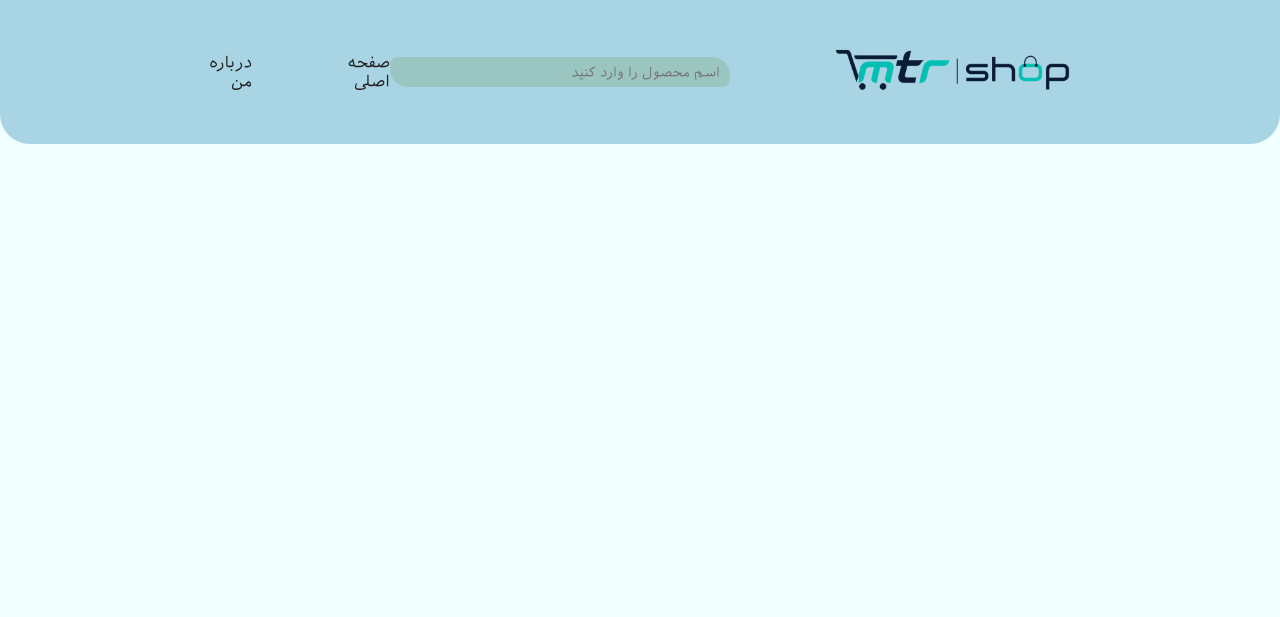
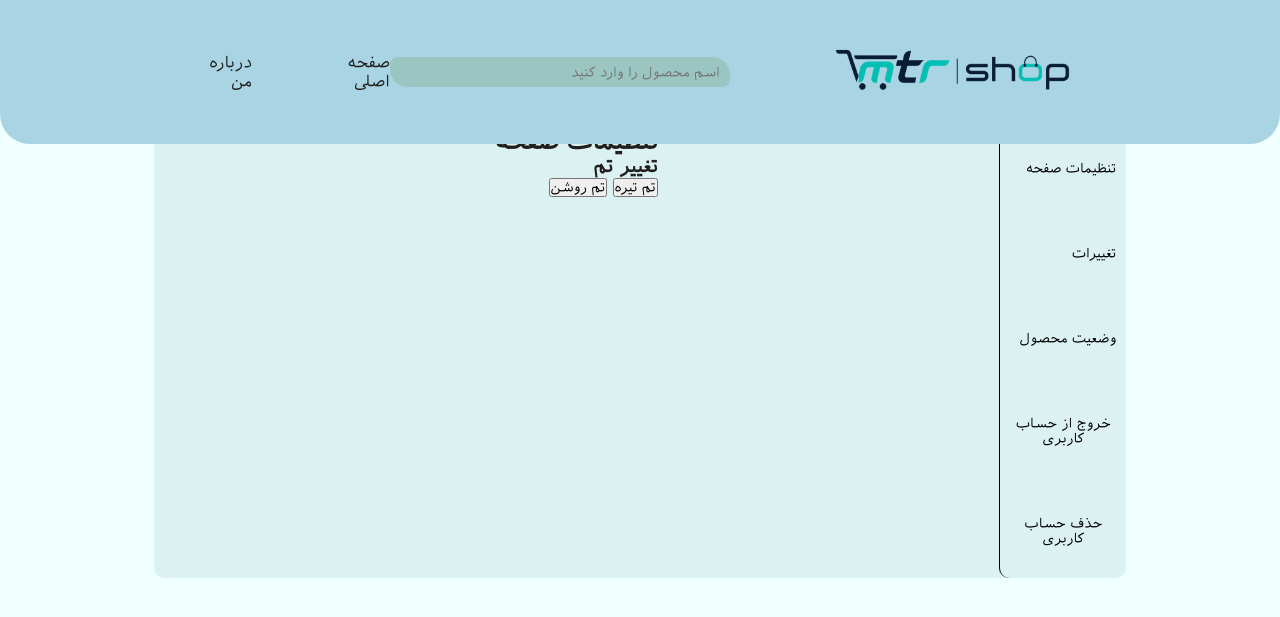
Before and after one commit to mohammadtaharezaeirad-mtr/mtr-shop, a Flask app: page /user/profile in a window 1280 px wide. Shown: the top 617 px of the page. Run offline with Flask 3, Linux system fonts and the light colour scheme.

Commit message:
Create a little user profile

```diff
--- a/static/css/users/profile_user.css
+++ b/static/css/users/profile_user.css
@@ -46,3 +46,93 @@
     color: rgb(36, 104, 206);
 }
 /*********************** end header ***********************/
+
+
+
+
+
+
+
+
+/*********************** start profile user ***********************/
+#profile{
+    display: flex;
+    width: 76%;
+    height: 450px;
+    margin: 0 auto;
+    margin-top: 10%;
+    border: none;
+    background-color: rgb(220, 242, 242);
+    border-radius: 10px;
+    transition: all ease 0.5s;
+
+}
+#profile:hover{
+    box-shadow: 0 0 7px 0.5px black;
+}
+#menubar{
+    display: flex;
+    height: auto;
+    width: 15%;
+    border-left: 1px solid black;
+    border-radius: 10px;
+    right: 0;
+    bottom: 0;
+    top: 0;
+}
+#menubar_main{
+    display: flex;
+    width: 100%;
+    height: 100%;
+    flex-direction: column;
+    align-items: center;
+    gap: 30px;
+    justify-content: center;
+}
+#settings{
+    display: flex;
+    width: 100%;
+    height: 100%;
+    margin: 0 auto;
+
+
+}
+#page_settings{
+    display: flex;
+    margin: 0 auto;
+    flex-direction: column;
+}
+#changeing{
+    display: none;
+    margin: 0 auto;
+}
+#product_status{
+    display: none;
+}
+.button_profile{
+    display: flex;
+    width: 100%;
+    height: auto;
+    left: 0;
+    right: 0;
+    padding: 10px 0;
+}
+.button_profile_main{
+    display: flex;
+    width: 100%;
+    height: auto;
+    padding: 10px;
+    left: 0;
+    right: 0;
+    background: none;
+    border: none;
+    transition: all ease 0.2s;
+    border-radius: 5px;
+}
+.button_profile_main:hover{
+    background-color: rgb(199, 211, 211);
+}
+.click_button_profile{
+    background-color: rgb(199, 211, 211);
+}
+/*********************** end profile user ***********************/
--- a/templates/users/profile_user.html
+++ b/templates/users/profile_user.html
@@ -35,5 +35,69 @@
         </ul>
     </header>
 <!------------------=== end header ===------------------>
+
+
+
+
+
+
+
+<!------------------=== start profile user ===------------------>
+<div id="profile">
+    <div id="menubar">
+        <ul id="menubar_main">
+            <li class="button_profile">
+                <button class="button_profile_main button_page_setting">تنظیمات صفحه</button>
+            </li class="button_profile">
+            <li  class="button_profile">
+                <button class="button_profile_main button_changeing">تغییرات</button>
+            </li>
+            <li class="button_profile">
+                <button class="button_profile_main button_product_status">وضعیت محصول</button>
+            </li>
+            <li class="button_profile">
+                <button class="button_profile_main">خروج از حساب کاربری</button>
+            </li>
+            <li class="button_profile">
+                <button class="button_profile_main">حذف حساب کاربری</button>
+            </li>
+        </ul>
+    </div>
+    <div id="settings">
+        <div id="page_settings">
+            <h2>تنظیمات صفحه</h2>
+
+            <div>
+                <h3>تغییر تم</h3>
+                <button>تم تیره</button>
+                <button>تم  روشن</button>
+            </div>
+
+        </div>
+        <div id="changeing">
+            <h2>تغییرات</h2>
+        </div>
+        <div id="product_status">
+            <h2>وضعیت محصول</h2>
+        </div>
+    </div>
+</div>
+
+
+
+
+
+
+
+
+
+<!------------------=== end profile user ===------------------>
+
+
+
+
+
+
+<script src="/static/js/users/profile_user.js"></script>
 </body>
 </html>
```
Also changed, not shown: static/js/users/profile_user.js (+74 -0 lines).
